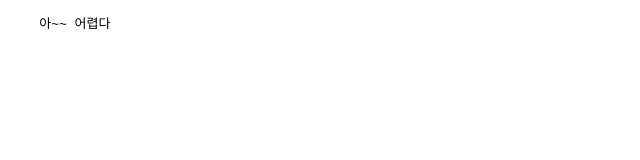
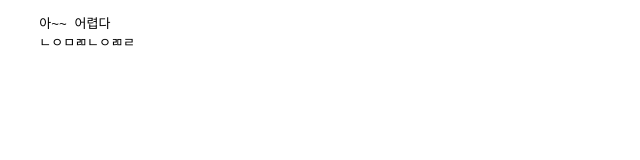
Before and after one commit to PaSong/office_study, a plain HTML site: page index.html in a window 1280 px wide. Shown: the full height of the page, 0-640 px from the left. Drawn offline with Linux system fonts and the light colour scheme.

Commit message:
index 수정

```diff
--- a/index.html
+++ b/index.html
@@ -9,6 +9,7 @@
 <body>
   <pre>
     아~~ 어렵다
+    ㄴㅇㅁㄻㄴㅇㄻㄹ
   </pre>
 </body>
 </html>
```
